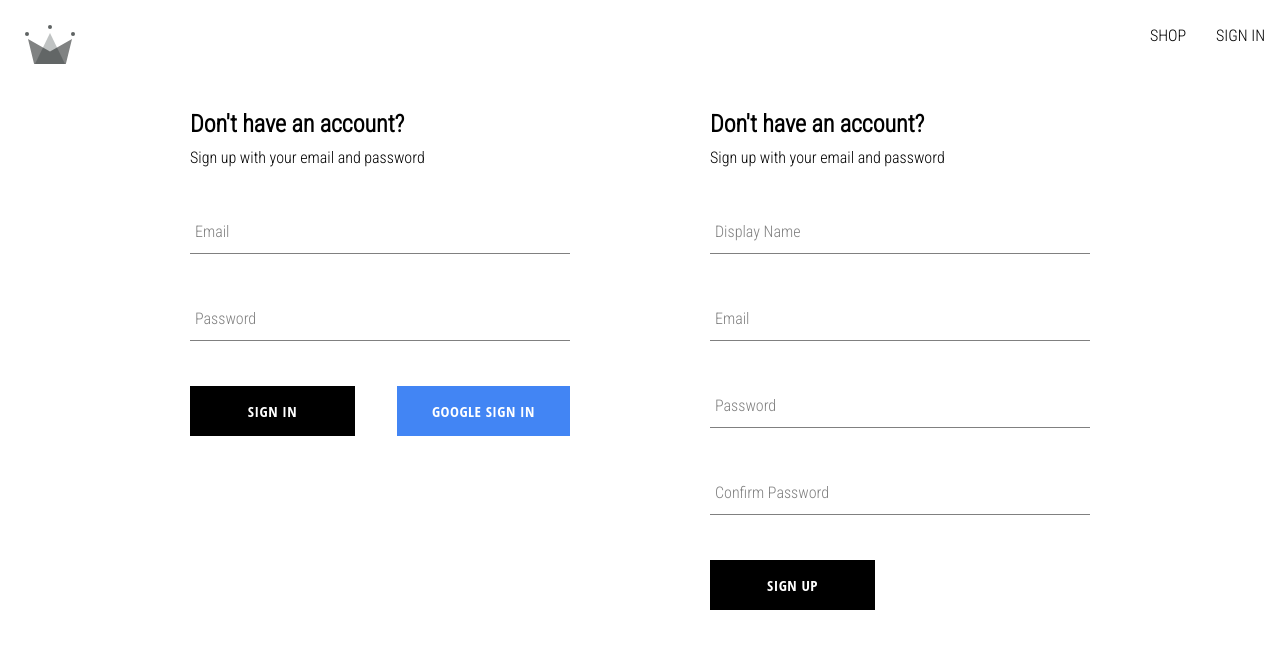
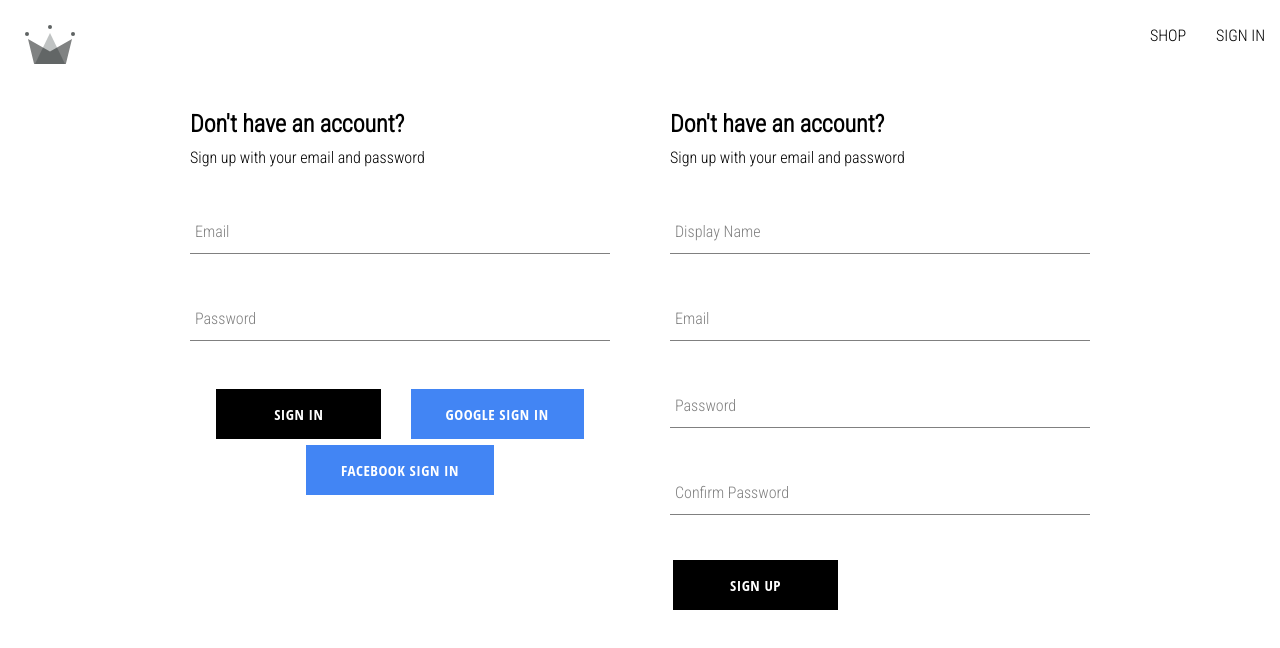
Before and after one commit to prabhatkumarjena16/crown-clothing-pkj, a React (Create React App) app: page /auth in a window 1280 px wide. Shown: the top 648 px of the page. Built offline with nearby package versions, Linux system fonts and the light colour scheme.

Commit message:
firebase facebook authentication

```diff
--- a/src/components/button/button.styles.scss
+++ b/src/components/button/button.styles.scss
@@ -15,6 +15,7 @@
     cursor: pointer;
     display: flex;
     justify-content: center;
+     margin: 3px;
 
     &:hover {
       background-color: white;
--- a/src/components/sign-in-form/sign-in-form.component.jsx
+++ b/src/components/sign-in-form/sign-in-form.component.jsx
@@ -5,6 +5,7 @@ import {
   createUserDocumentFromAuth,
   signInAuthUserWithEmailAndPassword,
   signInWithGooglePopup,
+  signInWithFacebookPopup,
 } from "../../utils/fireabase/firebase.utils";
 
 import "./sign-in-form.styles.scss";
@@ -25,6 +26,12 @@ function SignIn() {
   const signInWithGoogle = async () => {
     const { user } = await signInWithGooglePopup();
     await createUserDocumentFromAuth(user);
+  };
+
+  const signInWithFacebook = async () => {
+    const { user } = await signInWithFacebookPopup();
+    console.log(user);
+    // await createUserDocumentFromAuth(user);
   };
 
   const handleSubmit = async (event) => {
@@ -83,6 +90,13 @@ function SignIn() {
           <Button type="button" buttonType="google" onClick={signInWithGoogle}>
             Google sign in
           </Button>
+          <Button
+            type="button"
+            buttonType="google"
+            onClick={signInWithFacebook}
+          >
+            Facebook sign in
+          </Button>
         </div>
       </form>
     </div>
--- a/src/components/sign-in-form/sign-in-form.styles.scss
+++ b/src/components/sign-in-form/sign-in-form.styles.scss
@@ -1,7 +1,7 @@
 .sign-up-container {
     display: flex;
     flex-direction: column;
-    width: 380px;
+    width: 420px;
 
     h2 {
       margin: 10px 0;
@@ -9,6 +9,7 @@
 
     .buttons-container {
       display: flex;
-      justify-content: space-between;
+      justify-content: space-evenly;
+      flex-wrap: wrap;
     }
   }
--- a/src/components/sign-up-form/sign-up-form.styles.scss
+++ b/src/components/sign-up-form/sign-up-form.styles.scss
@@ -1,7 +1,7 @@
 .sign-up-container {
     display: flex;
     flex-direction: column;
-    width: 380px;
+    width: 420px;
 
     h2 {
       margin: 10px 0;
--- a/src/utils/fireabase/firebase.utils.js
+++ b/src/utils/fireabase/firebase.utils.js
@@ -5,6 +5,7 @@ import {
   GoogleAuthProvider,
   createUserWithEmailAndPassword,
   signInWithEmailAndPassword,
+  FacebookAuthProvider,
 } from "firebase/auth";
 import { getFirestore, doc, getDoc, setDoc } from "firebase/firestore";
 
@@ -19,13 +20,22 @@ const firebaseConfig = {
 
 const firebaseApp = initializeApp(firebaseConfig);
 
-const provider = new GoogleAuthProvider();
-provider.setCustomParameters({
+const googleProvider = new GoogleAuthProvider();
+googleProvider.setCustomParameters({
   prompt: "select_account",
 });
 
+const facebookProvider = new FacebookAuthProvider();
+facebookProvider.setCustomParameters({
+  prompt: "select_account",
+});
+facebookProvider.addScope("user_birthday");
+
 export const auth = getAuth();
-export const signInWithGooglePopup = () => signInWithPopup(auth, provider);
+export const signInWithGooglePopup = () =>
+  signInWithPopup(auth, googleProvider);
+export const signInWithFacebookPopup = () =>
+  signInWithPopup(auth, facebookProvider);
 
 export const db = getFirestore();
 
```
